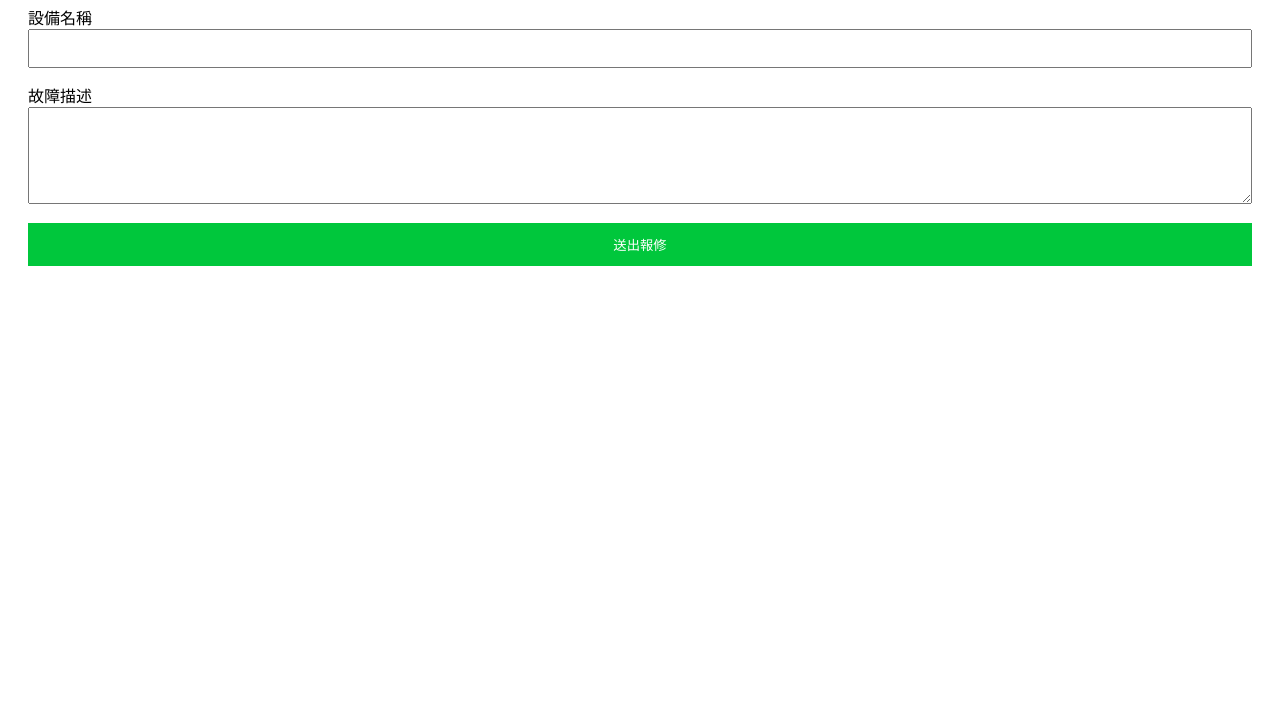
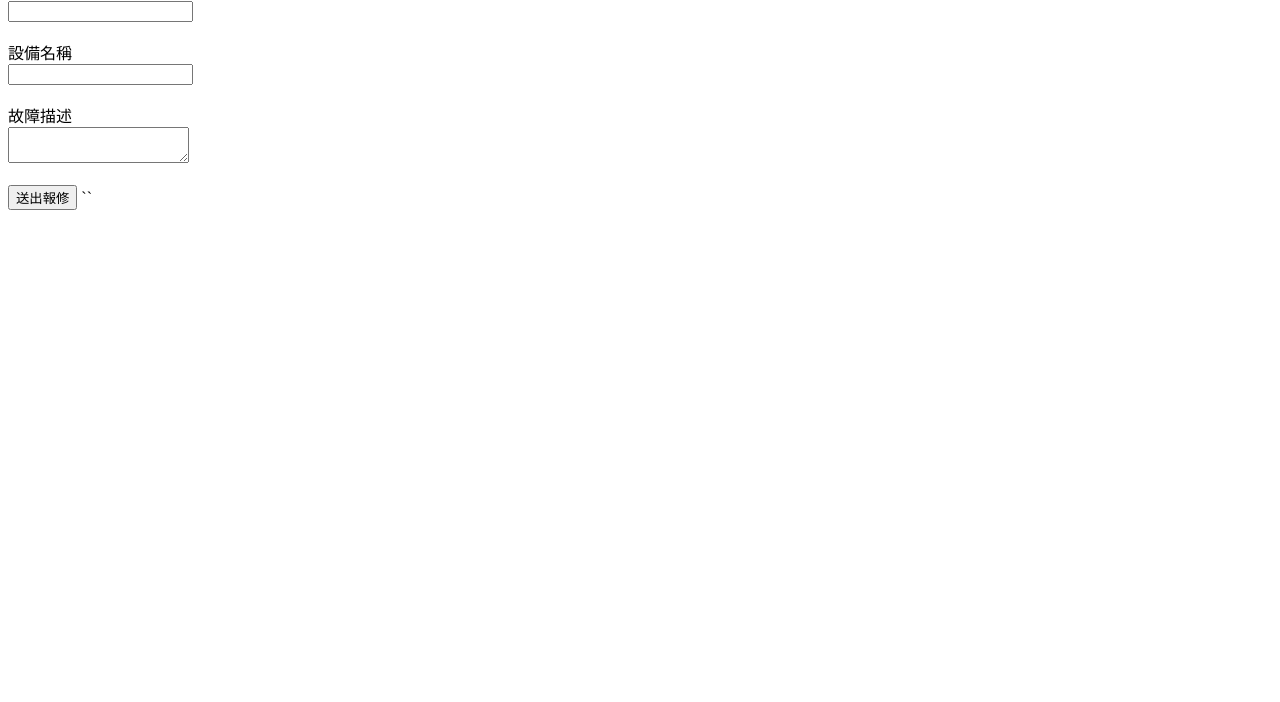
Before and after one commit to adrianboon-cmd/lineworks-ragic-repair-demo, a website: page form.html in a window 1280 px wide. Shown: the part 98-800 px from the top of the page. Drawn offline with Linux system fonts and the light colour scheme.

Commit message:
Update form.html

```diff
--- a/form.html
+++ b/form.html
@@ -3,45 +3,21 @@
 <head>
 <meta charset="utf-8">
 <title>設備報修</title>
-
-<style>
-body{
-    font-family: Arial, sans-serif;
-    padding:20px;
-}
-
-input,
-textarea{
-    width:100%;
-    padding:10px;
-    margin-bottom:15px;
-    box-sizing:border-box;
-}
-
-button{
-    width:100%;
-    padding:12px;
-    background:#00c73c;
-    color:white;
-    border:none;
-    cursor:pointer;
-}
-</style>
-
 </head>
-
 <body>
 
-<h2>🔧 設備報修</h2>
+<h2>設備報修</h2>
 
-<form action="/repairlabel>
-<input type="text" name="reporter" required>
+/repair
 
-<label>設備名稱</label>
-<input type="text" name="equipment" required>
+<label>填報人</label><br>
+<input type="text" name="reporter"><br><br>
 
-<label>故障描述</label>
-<textarea name="description" rows="5"></textarea>
+<label>設備名稱</label><br>
+<input type="text" name="equipment"><br><br>
+
+<label>故障描述</label><br>
+<textarea name="description"></textarea><br><br>
 
 <button type="submit">
 送出報修
@@ -51,3 +27,4 @@ button{
 
 </body>
 </html>
+``
```
